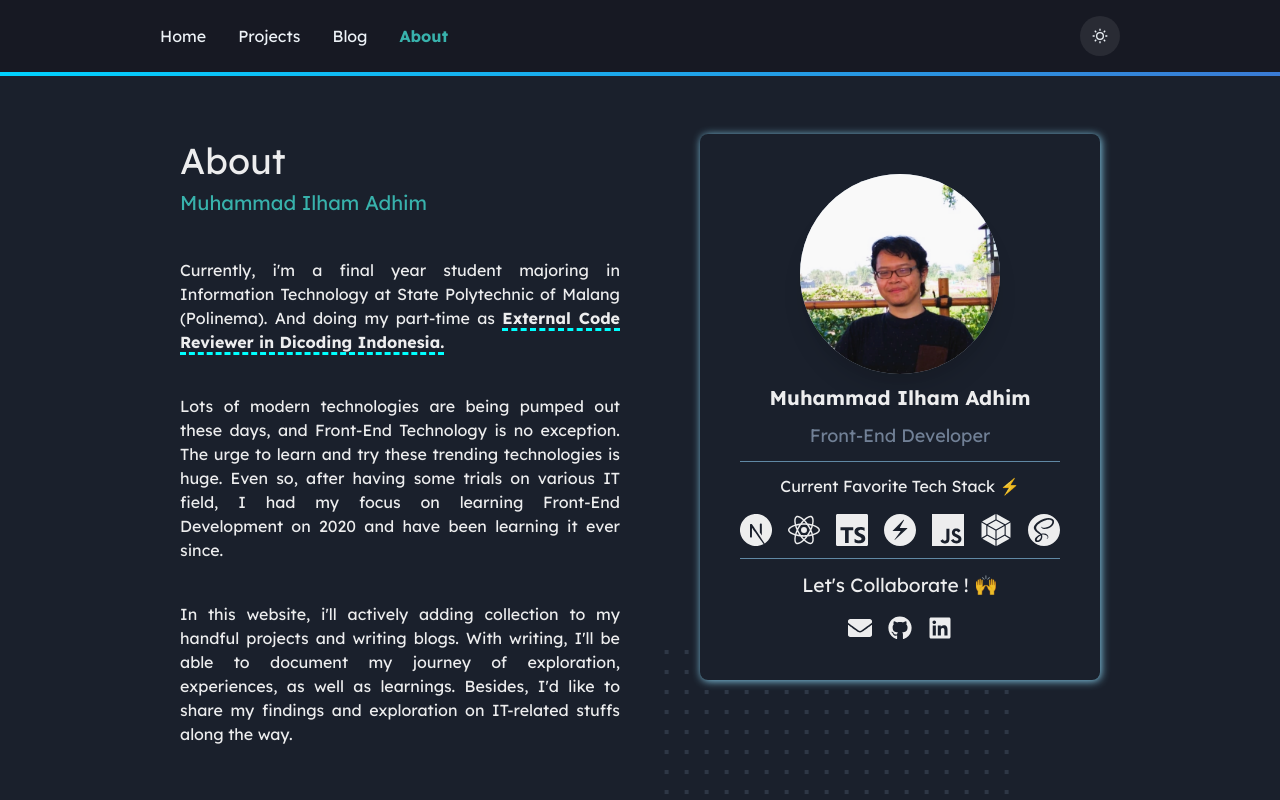
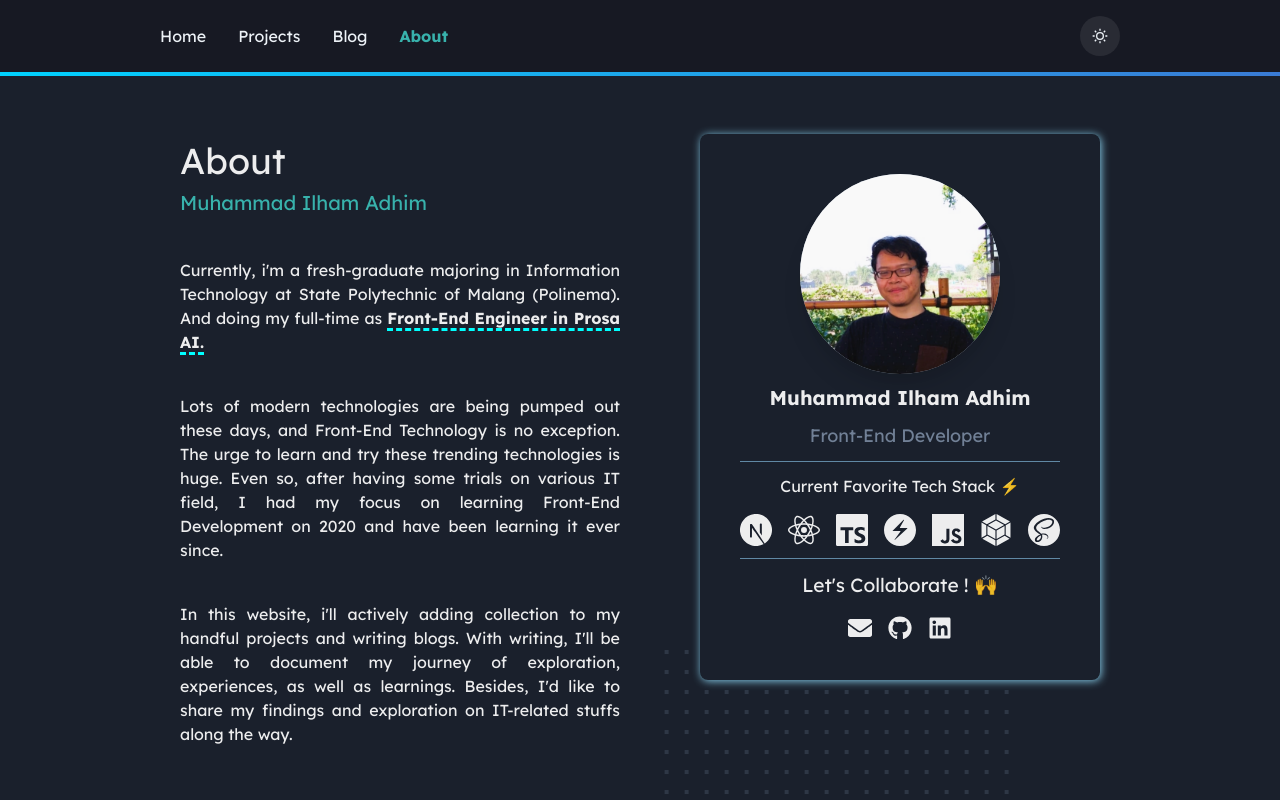
Before and after one commit to ilhamAdhim/personal-website, a Next.js app: page /About in a window 1280 px wide. Shown: the top 800 px of the page. Built offline with nearby package versions, Linux system fonts and the light colour scheme.

Commit message:
chore : update about text

```diff
--- a/src/pages/About.tsx
+++ b/src/pages/About.tsx
@@ -68,8 +68,8 @@ const AboutPage = () => {
                 data-aos="fade-up"
                 data-aos-delay={isSmallViewport ? "0" : "200"}
               >
-                {`Currently, i'm a final year student majoring in Information
-                Technology at State Polytechnic of Malang (Polinema). And doing my part-time as  `}
+                {`Currently, i'm a fresh-graduate majoring in Information
+                Technology at State Polytechnic of Malang (Polinema). And doing my full-time as  `}
                 <chakra.span
                   fontWeight="bold"
                   className="link-external"
@@ -91,7 +91,7 @@ const AboutPage = () => {
                       textDecoration: "none",
                     }}
                   >
-                    {` External Code Reviewer in Dicoding Indonesia. `}
+                    {` Front-End Engineer in Prosa AI. `}
                   </Link>
                 </chakra.span>
               </Text>
```
